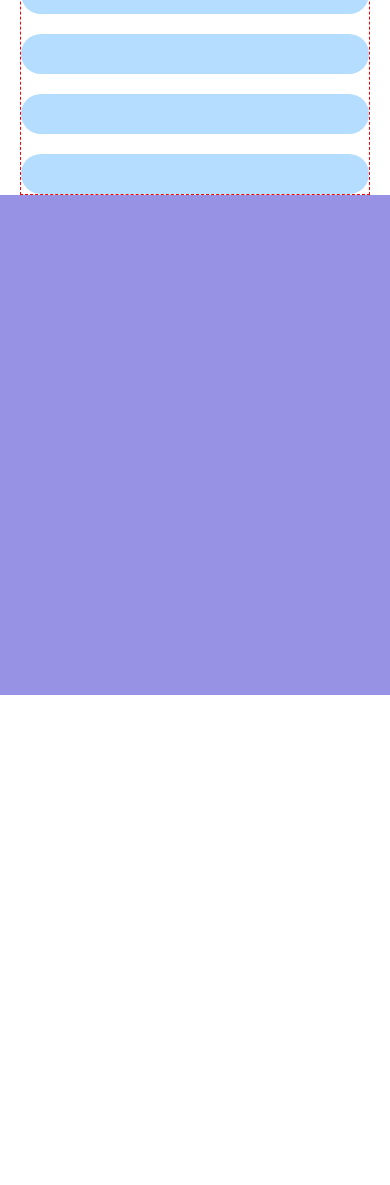
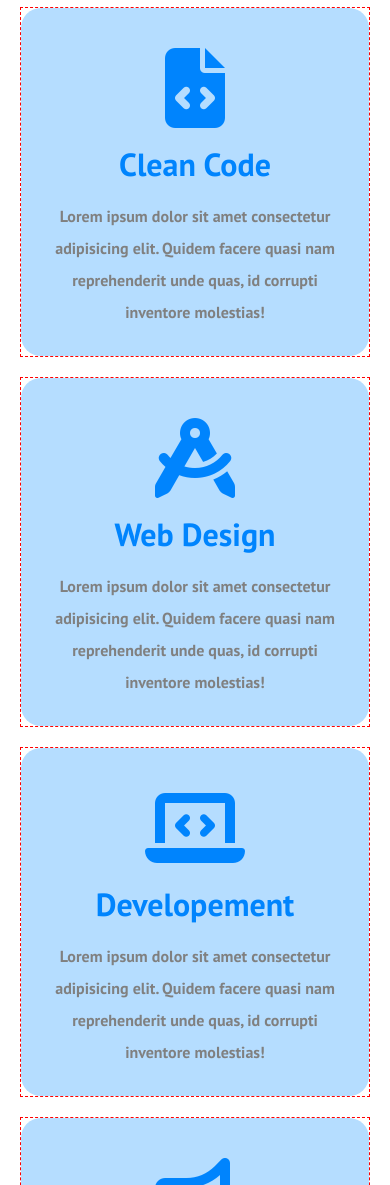
Before and after one commit to Pacciatore/htmlcss-responsive-layout, a plain HTML site: page index.html in a window 390 px wide. Shown: the part 815-2000 px from the top of the page. Drawn offline with Linux system fonts and the light colour scheme.

Commit message:
Rielaborazione prima section in mobile

```diff
--- a/css/style.css
+++ b/css/style.css
@@ -33,7 +33,7 @@ a {
 
 /* Flexbox utilities */
 
-.column {
+.col {
     display: flex;
     flex-direction: column;
 }
@@ -43,7 +43,7 @@ a {
     flex-direction: row;
 }
 
-.column-reverse {
+.col-reverse {
     display: flex;
     flex-direction: column-reverse;
 }
@@ -152,6 +152,10 @@ a {
 
 /*#region Shared  */
 
+.column {
+    width: 100%;
+}
+
 button {
     border: none;
     border-radius: 20px;
@@ -222,7 +226,11 @@ section:nth-of-type(even) {
 
 /*#region Product Presentation  */
 
-#product-presentation .column {
+#product-presentation {
+    margin-bottom: 50px;
+}
+
+#product-presentation .row {
     row-gap: 20px;
 }
 
@@ -233,6 +241,8 @@ section:nth-of-type(even) {
 
 #product-presentation h3 {
     color: #0084fd;
+
+    font-size: xx-large;
 }
 
 #product-presentation button {
@@ -243,9 +253,15 @@ section:nth-of-type(even) {
     padding: 10px 50px;
 }
 
-#product-presentation .card:first-child {
+#product-presentation .column:first-child>.card {
     text-align: left;
     padding-bottom: 0px;
+}
+
+#product-presentation .card>i {
+    color: #0084fd;
+
+    font-size: 5rem;
 }
 
 /*#endregion Product Presentation  */
--- a/index.html
+++ b/index.html
@@ -58,7 +58,6 @@
                 <div class="row wrap">
 
                     <div class="column">
-
                         <div class="card">
                             <h3>Get a demo application</h3>
                             <p>Lorem ipsum dolor sit amet consectetur adipisicing elit. Pariatur esse explicabo alias
@@ -71,15 +70,39 @@
                             <img class="w-100" src="img/phone.png" alt="Phone">
 
                         </div>
+                    </div>
 
-                        <div class="card"></div>
-
-                        <div class="card"></div>
-
-                        <div class="card"></div>
-
-                        <div class="card"></div>
-
+                    <div class="column">
+                        <div class="card">
+                            <i class="fa-solid fa-file-code"></i>
+                            <h3>Clean Code</h3>
+                            <p>Lorem ipsum dolor sit amet consectetur adipisicing elit. Quidem facere quasi nam
+                                reprehenderit unde quas, id corrupti inventore molestias!</p>
+                        </div>
+                    </div>
+                    <div class="column">
+                        <div class="card">
+                            <i class="fa-solid fa-compass-drafting"></i>
+                            <h3>Web Design</h3>
+                            <p>Lorem ipsum dolor sit amet consectetur adipisicing elit. Quidem facere quasi nam
+                                reprehenderit unde quas, id corrupti inventore molestias!</p>
+                        </div>
+                    </div>
+                    <div class="column">
+                        <div class="card">
+                            <i class="fa-solid fa-laptop-code"></i>
+                            <h3>Developement</h3>
+                            <p>Lorem ipsum dolor sit amet consectetur adipisicing elit. Quidem facere quasi nam
+                                reprehenderit unde quas, id corrupti inventore molestias!</p>
+                        </div>
+                    </div>
+                    <div class="column">
+                        <div class="card">
+                            <i class="fa-solid fa-bullhorn"></i>
+                            <h3>Branding</h3>
+                            <p>Lorem ipsum dolor sit amet consectetur adipisicing elit. Quidem facere quasi nam
+                                reprehenderit unde quas, id corrupti inventore molestias!</p>
+                        </div>
                     </div>
 
                 </div>
```
